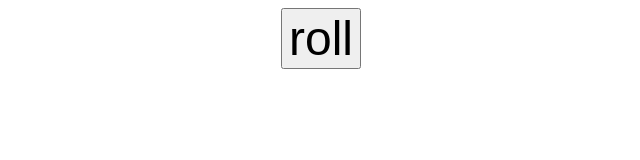
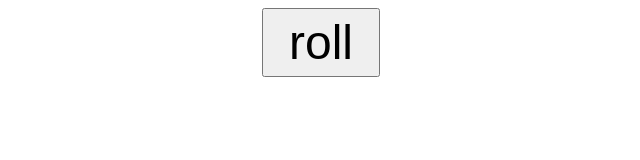
Before and after one commit to Victorriv/random_number_generator, a plain HTML site: page index.html in a window 1280 px wide. Shown: the whole page, without its empty margins (319-959 px from the left). Drawn offline with Linux system fonts and the light colour scheme.

Commit message:
padding on my button

```diff
--- a/style.css
+++ b/style.css
@@ -5,5 +5,5 @@ body{
 
 #myButton{
     font-size: 3em;
-
+    padding: 5px 25px;
 }
```
